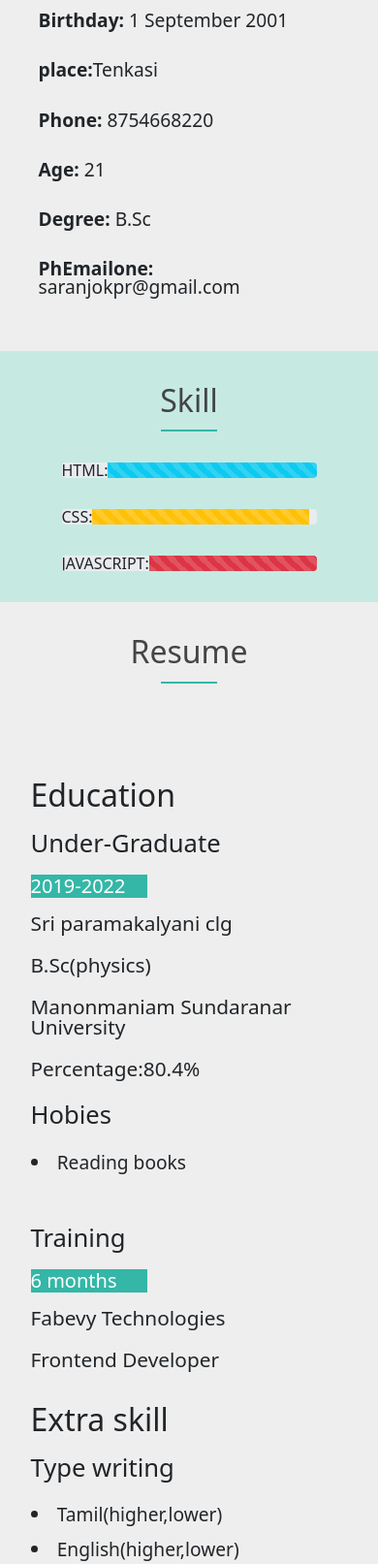
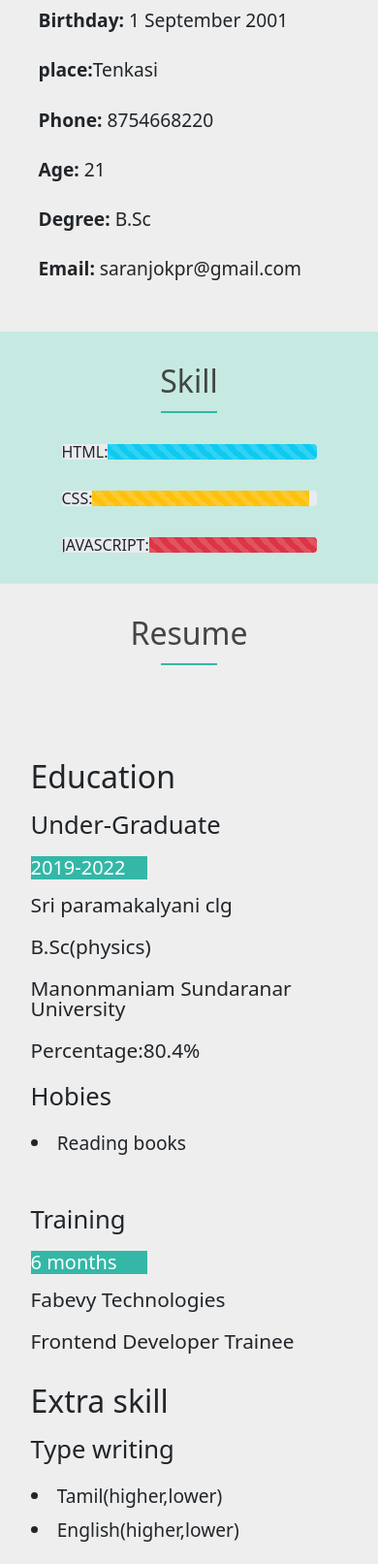
Before and after one commit to saranyakpr/practice-01, a plain HTML site: page boostrap/itsMe/itsMe.html in a window 390 px wide. Shown: the part 1010-2623 px from the top of the page at 97% size. Drawn offline with nearby package versions, Linux system fonts and the light colour scheme.

Commit message:
responsive

```diff
--- a/boostrap/itsMe/itsMe.html
+++ b/boostrap/itsMe/itsMe.html
@@ -76,7 +76,7 @@
 			   <p><span>Phone:</span> 8754668220</p>
 				<p><span>Age:</span> 21</p>
 				<p><span>Degree:</span> B.Sc</p>
-				<p><span>PhEmailone:</span> saranjokpr@gmail.com</p>
+				<p><span>Email:</span> saranjokpr@gmail.com</p>
 			</div>
 			</div>
 		 </div>
@@ -132,7 +132,7 @@
 			      <h4 class="traini">Training</h4>
 				  <h5>6 months</h5>
 				  <p>Fabevy Technologies</p>
-				  <p>Frontend Developer</p>
+				  <p>Frontend Developer Trainee</p>
 				  <h3>Extra skill</h3>
 				  <h4>Type writing</h4>
 				  <p>
```
